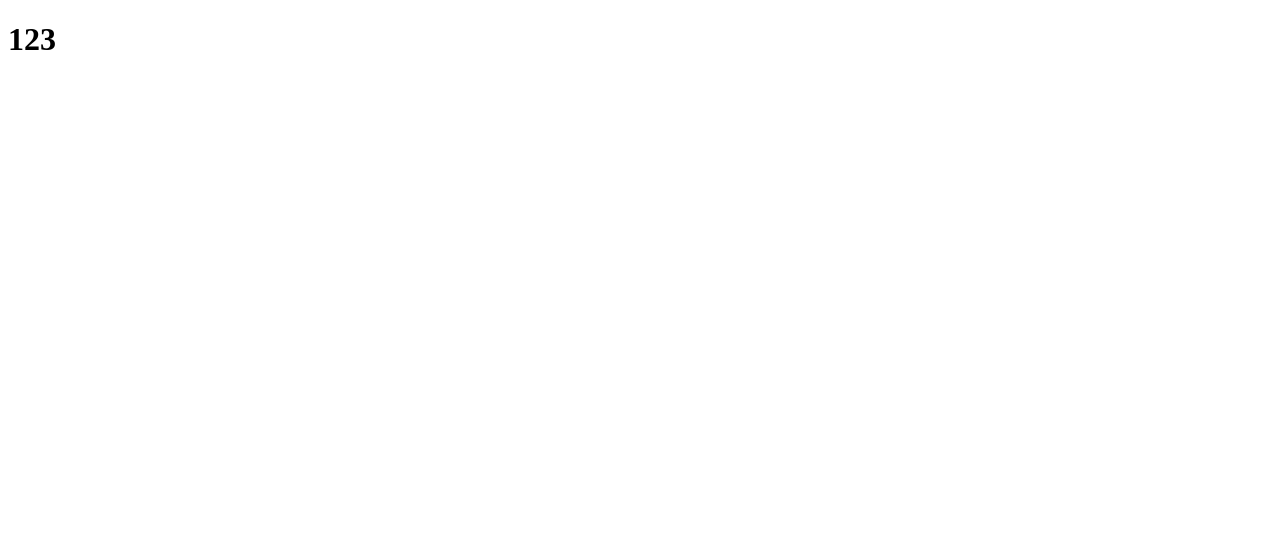
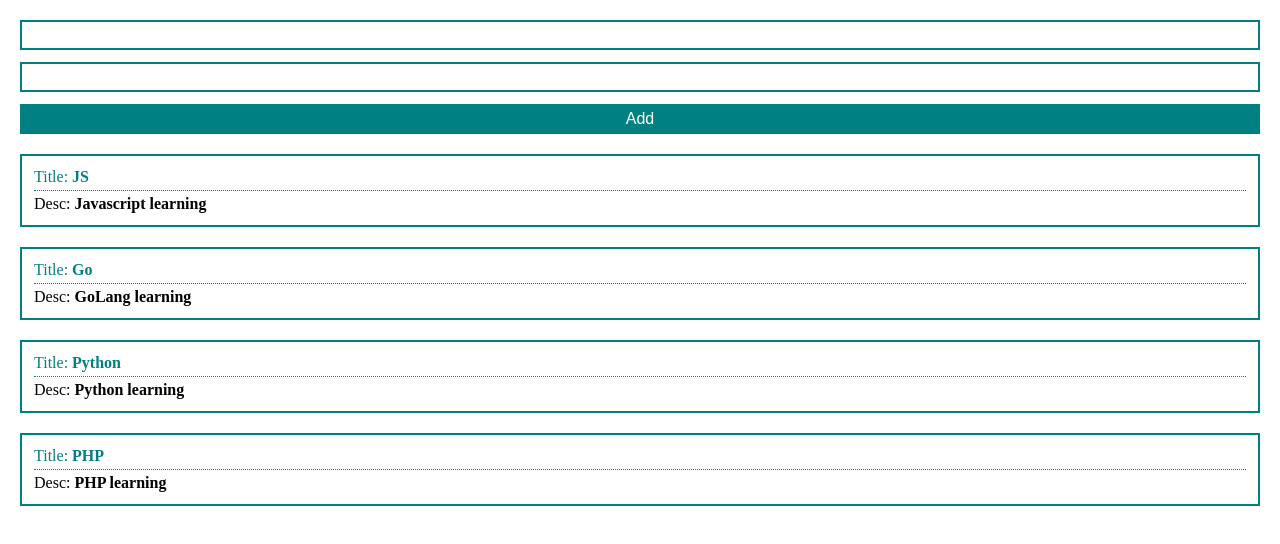
Before and after one commit to artem-vasenin/vue3-ulbi, a Vue app: page / in a window 1280 px wide. Shown: the top 544 px of the page. Built offline with nearby package versions, Linux system fonts and the light colour scheme.

Commit message:
added posts

```diff
--- a/src/App.vue
+++ b/src/App.vue
@@ -1,16 +1,80 @@
 <template>
-  <h1>123</h1>
+  <div class="app">
+    <div class="form">
+      <input class="input" type="text" v-model="form.title">
+      <input class="input" type="text" v-model="form.desc">
+      <button class="btn" @click="onAdd">Add</button>
+    </div>
+    <div class="list" v-for="p in list" :key="p.id">
+      <div class="post">
+        <div class="post__title">Title: <b>{{p.title}}</b></div>
+        <div class="post_desc">Desc: <b>{{p.desc}}</b></div>
+      </div>
+    </div>
+  </div>
 </template>
 
 <script>
 export default {
   name: 'App',
   data: function () {
-    return {}
+    return {
+      list: [
+        {id: 1, title: 'JS', desc: 'Javascript learning'},
+        {id: 2, title: 'Go', desc: 'GoLang learning'},
+        {id: 3, title: 'Python', desc: 'Python learning'},
+        {id: 4, title: 'PHP', desc: 'PHP learning'},
+      ],
+      form: {
+        title: '',
+        desc: '',
+      }
+    }
   },
+  methods: {
+    onAdd() {
+      if (!this.form.title || !this.form.desc) return;
+      this.list.push({id: Date.now(), title: this.form.title, desc: this.form.desc});
+      this.form = { title: '', desc: '' };
+    },
+  }
 }
 </script>
 
-<style scoped lang="scss">
+<style lang="scss">
+  * { padding: 0; margin: 0; box-sizing: border-box; }
+  .app {
+    padding: 20px;
+  }
+  .form {
+    display: flex;
+    flex-direction: column;
+    justify-content: flex-end;
+    gap: 12px;
+  }
+  .input {
+    width: 100%;
+    height: 30px;
+    border: 2px solid teal;
+  }
+  .btn {
+    background: teal;
+    color: white;
+    border: none;
+    font-size: 16px;
+    height: 30px;
+    cursor: pointer;
+  }
+  .post {
+    margin-top: 20px;
+    padding: 12px;
+    border: 2px solid teal;
 
+    &__title {
+      color: teal;
+      border-bottom: 1px dotted teal;
+      padding-bottom: 4px;
+      margin-bottom: 4px;
+    }
+  }
 </style>
```
